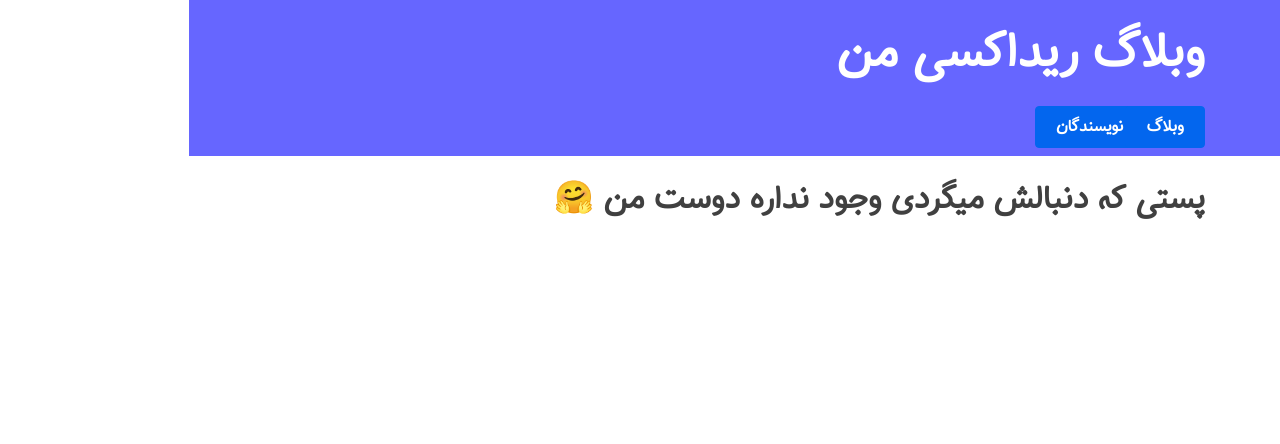
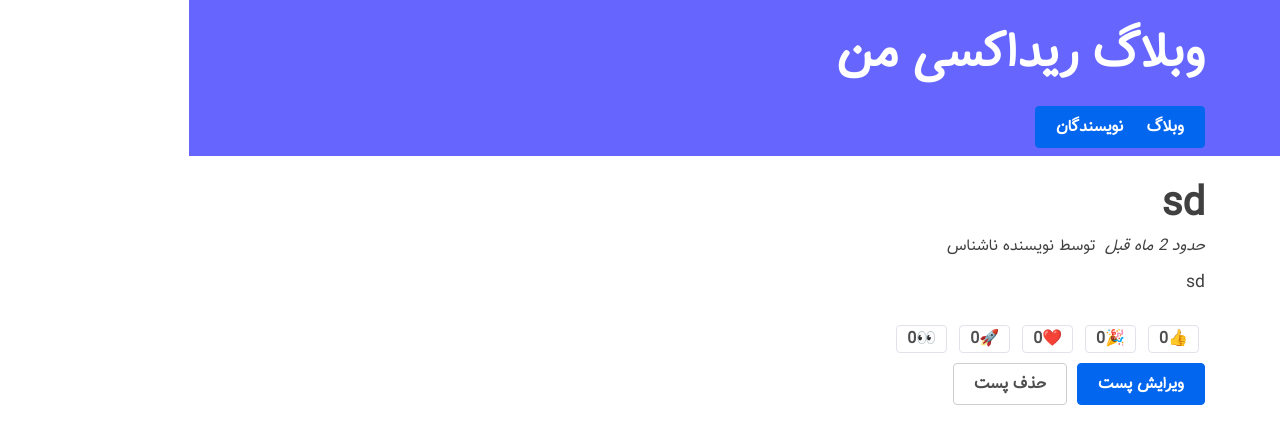
Before and after one commit to AmirHosein-Keimasi/weblog, a React (Vite) app: page /blogs/2cQirUBcARs9YI9CbUzMU in a window 1280 px wide. Shown: the top 444 px of the page. Built offline with nearby package versions, Linux system fonts and the light colour scheme; data requests are answered from the project's data file.

Commit message:
RTK query configuration fot Create Edit Delete and Cache management

```diff
--- a/server/db.json
+++ b/server/db.json
@@ -41,6 +41,76 @@
         "rocket": 0,
         "eyes": 0
       }
+    },
+    {
+      "id": "2cQirUBcARs9YI9CbUzMU",
+      "date": "2024-07-06T15:58:30.621Z",
+      "title": "sd",
+      "content": "sd",
+      "user": "_cAd72vpJJfQFtj9OqCdv",
+      "reactions": {
+        "thumbsUp": 0,
+        "hooray": 0,
+        "heart": 0,
+        "rocket": 0,
+        "eyes": 0
+      }
+    },
+    {
+      "id": "C0aptL8n-Q_hBY-9ac183",
+      "date": "2024-07-06T15:58:41.125Z",
+      "title": "dsdsdsd",
+      "content": "dsdsdsdsd",
+      "user": "_cAd72vpJJfQFtj9OqCdv",
+      "reactions": {
+        "thumbsUp": 0,
+        "hooray": 0,
+        "heart": 0,
+        "rocket": 0,
+        "eyes": 0
+      }
+    },
+    {
+      "id": "I95E7fMp6S1LbqXB8ld5S",
+      "date": "2024-07-06T15:59:34.320Z",
+      "title": "dsdsdsdsds",
+      "content": "sd",
+      "user": "_cAd72vpJJfQFtj9OqCdv",
+      "reactions": {
+        "thumbsUp": 0,
+        "hooray": 0,
+        "heart": 0,
+        "rocket": 0,
+        "eyes": 0
+      }
+    },
+    {
+      "id": "z3d_U9Ia5dhhK9fX9qf9q",
+      "date": "2024-07-06T16:17:08.383Z",
+      "title": "12",
+      "content": "12",
+      "user": "_cAd72vpJJfQFtj9OqCdv",
+      "reactions": {
+        "thumbsUp": 0,
+        "hooray": 0,
+        "heart": 0,
+        "rocket": 0,
+        "eyes": 0
+      }
+    },
+    {
+      "id": "8mwRRb3vZQXchOmviwCUd",
+      "date": "2024-07-06T16:17:45.380Z",
+      "title": "xx",
+      "content": "adasd",
+      "user": "_cAd72vpJJfQFtj9OqCdv",
+      "reactions": {
+        "thumbsUp": 0,
+        "hooray": 0,
+        "heart": 0,
+        "rocket": 0,
+        "eyes": 0
+      }
     }
   ],
   "users": [
--- /dev/null
+++ b/src/api/apiSlice.js
@@ -0,0 +1,48 @@
+import { createApi, fetchBaseQuery } from "@reduxjs/toolkit/query/react";
+
+export const apiSlice = createApi({
+  reducerPath: "api",
+  baseQuery: fetchBaseQuery({ baseUrl: "http://localhost:9000" }),
+  tagTypes: ["BLOG"],
+  endpoints: (builder) => ({
+    getBlogs: builder.query({
+      query: () => "/blogs",
+      providesTags: (result = [], error, arg) => [
+        "BLOG",
+        ...result.map(({ id }) => ({ type: "BLOG", id })),
+      ],
+    }),
+    getBlog: builder.query({
+      query: (initialBlogId) => `/blogs/${initialBlogId}`,
+      providesTags: (result, error, arg) => [
+        {
+          type: "BLOG",
+          id: arg,
+        },
+      ],
+    }),
+    addNewBlog: builder.mutation({
+      query: (initialBlog) => ({
+        url: "/blogs",
+        method: "POST",
+        body: initialBlog,
+      }),
+      invalidatesTags: ["BLOG"],
+    }),
+    editBlog: builder.mutation({
+      query: (blog) => ({
+        url: `/blogs/${blog.id}`,
+        method: "PUT",
+        body: blog,
+      }),
+      invalidatesTags: (result, error, arg) => [{ type: "BLOG", id: arg.id }],
+    }),
+  }),
+});
+
+export const {
+  useGetBlogsQuery,
+  useGetBlogQuery,
+  useAddNewBlogMutation,
+  useEditBlogMutation,
+} = apiSlice;
--- a/src/components/BlogList.jsx
+++ b/src/components/BlogList.jsx
@@ -1,11 +1,10 @@
-import { useDispatch, useSelector } from "react-redux";
 import { Link, useNavigate } from "react-router-dom";
-import { fetchBlogs, selectAllBlogs } from "../reducers/blogSlice";
 import ShowTime from "./ShowTime";
 import ShowAuthor from "./ShowAuthor";
 import ReactionButtons from "./ReactionBtns";
-import { memo, useEffect } from "react";
+import { useMemo } from "react";
 import Spinner from "./Spinner";
+import { useGetBlogsQuery } from "../api/apiSlice";
 
 let Blog = ({ blog }) => {
   return (
@@ -25,31 +24,32 @@ let Blog = ({ blog }) => {
     </>
   );
 };
-Blog = memo(Blog);
 
 const BlogsList = () => {
-  const dispatch = useDispatch();
   const navigate = useNavigate();
 
-  const blogs = useSelector(selectAllBlogs);
-  const blogStatus = useSelector((state) => state.blogs.status);
-  const error = useSelector((state) => state.error);
+  const {
+    data: blogs = [],
+    isError,
+    error,
+    isLoading,
+    isSuccess,
+  } = useGetBlogsQuery();
 
-  useEffect(() => {
-    if (blogStatus === "idle") {
-      dispatch(fetchBlogs());
-    }
-  }, [blogStatus, dispatch]);
+  const sortedBlogs = useMemo(() => {
+    // const sortedBlogs = blogs.slice();
+    const sortedBlogs = blogs
+      .slice()
+      .sort((a, b) => b.date.localeCompare(a.date));
+    return sortedBlogs;
+  }, [blogs]);
 
   let content;
-  if (blogStatus === "loading") {
+  if (isLoading) {
     content = <Spinner text="در حال بارگذاری" />;
-  } else if (blogStatus === "completed") {
-    const orderBlogs = blogs
-      .slice()
-      .sort((a, b) => b.date.localeCompare(a.date));
-    content = orderBlogs.map((blog) => <Blog key={blog.id} blog={blog} />);
-  } else if (blogStatus === "failed") {
+  } else if (isSuccess) {
+    content = sortedBlogs.map((blog) => <Blog key={blog.id} blog={blog} />);
+  } else if (isError) {
     content = <div className="">{error.message}</div>;
   }
   return (
--- a/src/components/CreateBlogForm.jsx
+++ b/src/components/CreateBlogForm.jsx
@@ -1,21 +1,18 @@
-import { useId, useState } from "react";
-import { useDispatch, useSelector } from "react-redux";
+import { useState } from "react";
+import { useSelector } from "react-redux";
 import { useNavigate } from "react-router-dom";
-
-import { addNewBlogs, blogAdded } from "../reducers/blogSlice";
 import { selectAllUser } from "../reducers/userSlice";
 import { nanoid } from "@reduxjs/toolkit";
+import { useAddNewBlogMutation } from "../api/apiSlice";
 
 const CreateBlogForm = () => {
   const [title, setTitle] = useState("");
   const [content, setContent] = useState("");
   const [userId, setUserId] = useState("");
-  const [requestStatus, setRequestStatus] = useState("idle");
-  const dispatch = useDispatch();
   const navigate = useNavigate();
+  const [addNewBlog, { isLoading }] = useAddNewBlogMutation();
 
-  const canSave =
-    [title, content, userId].every(Boolean) && requestStatus === "idle";
+  const canSave = [title, content, userId].every(Boolean) && !isLoading;
 
   const users = useSelector(selectAllUser);
   const onTitleChange = (e) => setTitle(e.target.value);
@@ -25,9 +22,7 @@ const CreateBlogForm = () => {
   const handleSubmitForm = async () => {
     if (canSave) {
       try {
-        setRequestStatus("pending");
-        await dispatch(
-          addNewBlogs({
+        await addNewBlog({
           id: nanoid(),
           date: new Date().toISOString(),
           title,
@@ -40,18 +35,13 @@ const CreateBlogForm = () => {
             rocket: 0,
             eyes: 0,
           },
-          })
-        );
-        setContent("");
-        setTitle(""), setUserId(""), navigate("/");
+        }).unwrap();
+        setContent(""), setTitle(""), setUserId(""), navigate("/");
       } catch (error) {
         console.error("Failed to save the New Blog ", error);
-      } finally {
-        setRequestStatus("idle");
       }
     }
   };
-
   return (
     <section>
       <h2>ساخت پست جدید</h2>
--- a/src/components/EditBlogForm.jsx
+++ b/src/components/EditBlogForm.jsx
@@ -1,17 +1,15 @@
 import { useState } from "react";
-import { useDispatch, useSelector } from "react-redux";
 import { useNavigate, useParams } from "react-router-dom";
-import { selectBlogById, updateApiBlog } from "../reducers/blogSlice";
+import { useEditBlogMutation, useGetBlogQuery } from "../api/apiSlice";
 
 const EditBlogForm = () => {
   const { blogId } = useParams();
-
-  const blog = useSelector((state) => selectBlogById(state, blogId));
+  const { data: blog } = useGetBlogQuery(blogId);
+  const [updateBlog, { isLoading }] = useEditBlogMutation();
 
   const [title, setTitle] = useState(blog.title);
   const [content, setContent] = useState(blog.content);
 
-  const dispatch = useDispatch();
   const navigate = useNavigate();
   const onTitleChange = (e) => setTitle(e.target.value);
   const onContentChange = (e) => setContent(e.target.value);
@@ -24,10 +22,9 @@ const EditBlogForm = () => {
     );
   }
 
-  const handleSubmitForm = () => {
+  const handleSubmitForm = async () => {
     if (title && content) {
-      dispatch(
-        updateApiBlog({
+      const editBlog = {
         id: blogId,
         date: blog.date,
         title,
@@ -40,8 +37,8 @@ const EditBlogForm = () => {
           rocket: 0,
           eyes: 0,
         },
-        })
-      );
+      };
+      await updateBlog({ ...editBlog });
       navigate(`/blogs/${blog.id}`);
     }
   };
--- a/src/components/SingleblogPage.jsx
+++ b/src/components/SingleblogPage.jsx
@@ -1,39 +1,27 @@
 import { useParams, Link, useNavigate } from "react-router-dom";
-import { useSelector, useDispatch } from "react-redux";
-import {
-  blogDeleted,
-  deleteApiBlog,
-  selectBlogById,
-} from "../reducers/blogSlice";
 import ShowTime from "./ShowTime";
 import ShowAuthor from "./ShowAuthor";
 import ReactionButtons from "./ReactionBtns";
+import { useGetBlogQuery } from "../api/apiSlice";
+import Spinner from "./Spinner";
 
 const SingleBlogPage = () => {
   const { blogId } = useParams();
+  const navigate = useNavigate();
 
-  const blog = useSelector((state) => selectBlogById(state, blogId));
+  const { data: blog = [], isSuccess, isFetching } = useGetBlogQuery(blogId);
 
-  const navigate = useNavigate();
-  const dispatch = useDispatch();
+  // const handleDelete = () => {
+  //   if (blog) {
+  //     navigate("/");
+  //   }
+  // };
 
-  if (!blog) {
-    return (
-      <section>
-        <h2>پستی که دنبالش میگردی وجود نداره دوست من 🤗</h2>
-      </section>
-    );
-  }
-
-  const handleDelete = () => {
-    if (blog) {
-      dispatch(deleteApiBlog(blog.id));
-      navigate("/");
-    }
-  };
-
-  return (
-    <section>
+  let content;
+  if (isFetching) {
+    content = <Spinner text="در حال بارگذاری" />;
+  } else if (isSuccess) {
+    content = (
       <article className="blog">
         <h2>{blog.title}</h2>
         <div className="">
@@ -48,13 +36,14 @@ const SingleBlogPage = () => {
         <button
           className="muted-button"
           style={{ marginRight: "10px" }}
-          onClick={handleDelete}
+          // onClick={handleDelete}
         >
           حذف پست
         </button>
       </article>
-    </section>
-  );
+    );
+  }
+  return <section>{content}</section>;
 };
 
 export default SingleBlogPage;
--- a/src/store/index.jsx
+++ b/src/store/index.jsx
@@ -1,12 +1,16 @@
-import { configureStore } from "@reduxjs/toolkit";
+import { configureStore, getDefaultMiddleware } from "@reduxjs/toolkit";
 import blogsReducer from "../reducers/blogSlice";
 import usersReducer, { fetchUsers } from "../reducers/userSlice";
+import { apiSlice } from "../api/apiSlice";
 
 export const store = configureStore({
   reducer: {
     blogs: blogsReducer,
     users: usersReducer,
+    [apiSlice.reducerPath]: apiSlice.reducer,
   },
+  middleware: (getDefaultMiddleware) =>
+    getDefaultMiddleware().concat(apiSlice.middleware),
 });
 
 //fetch all users from api
```
Lines whose indentation alone changed are shown as unchanged.
